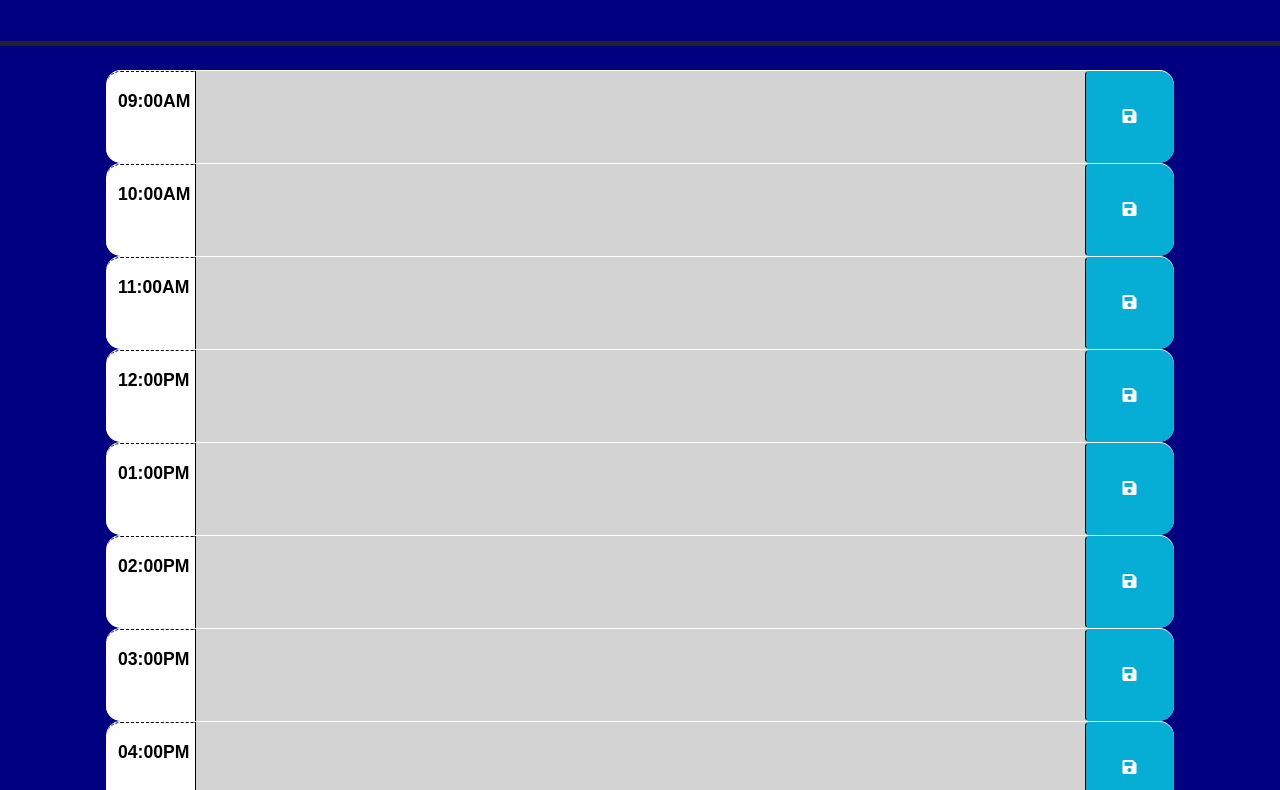
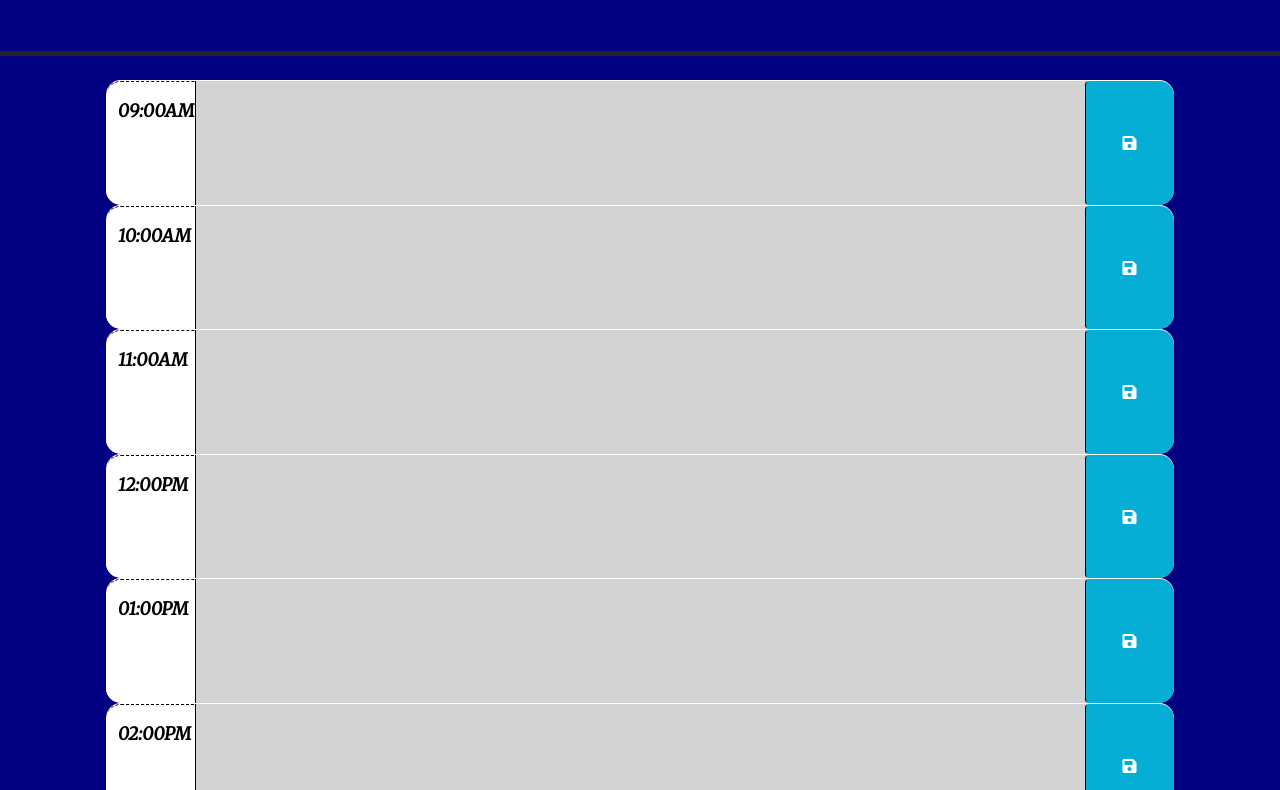
Before and after one commit to TorresBones/workdayscheduler, a plain HTML site: page index.html in a window 1280 px wide. Shown: the part 272-1062 px from the top of the page. Drawn offline with nearby package versions, Linux system fonts and the light colour scheme.

Commit message:
Adding comments

```diff
--- a/assets/script.js
+++ b/assets/script.js
@@ -1,6 +1,6 @@
-
+// Creating a global variable
 var currentHour = dayjs().format('H');
-
+// Adding function so the hour color change depending on the current time.
  function hourColor() {
   $('.time-block').each(function() {
     var blockHour = parseInt(this.id.split('-')[1]);
@@ -10,10 +10,12 @@ var currentHour = dayjs().format('H');
   });
 }
 
+// Adding function so the text of the TODO's saved after you click the save button
  function textEntry() {
   $('.saveBtn').on('click', function() {
     var key = $(this).parent().attr('id');
     var value = $(this).siblings('.description').val();
+    // Retrieving the key and the value to the local storage
     localStorage.setItem(key, value);
   });
 }
@@ -21,7 +23,7 @@ var currentHour = dayjs().format('H');
  function refreshColor() {
   $('.time-block').each(function() {
     var blockHour = parseInt(this.id.split('-')[1]);
-
+// Usinfg an IF statement to recognize the block hour, past, present or future depending on the current Hour
     if (blockHour == currentHour) {
       $(this).removeClass('past future').addClass('present');
     } else if (blockHour < currentHour) {
@@ -34,25 +36,29 @@ var currentHour = dayjs().format('H');
 
 $('.time-block').each(function() {
   var key = $(this).attr('id');
+  // Saving the key to the local storage
   var value = localStorage.getItem(key);
   $(this).find('.description').val(value);
 });
 
+// Making a global function to my document for my updateTime function
 $(document).ready(function() {
   function updateTime () {
   var dateElement = $('#date');
   var timeElement = $('#time');
+  // Setting the current date and time via dayjs
   var currentDate = dayjs().format('dddd, MMMM D, YYYY');
   var currentTime = dayjs().format('hh:mm:ss A');
   dateElement.text('Date: ' + currentDate);
   timeElement.text('Time: ' + currentTime);
 }
 
+// Calling the current day id to add Current Date & Time text
 $('#currentDay').text('Current Date & Time');
+// Calling all the functions
 hourColor();
 textEntry();
 refreshColor();
-updateTime();
-
+// updateTime();Setting the interval with the updateTime function
 setInterval(updateTime, 1000);
 });
--- a/assets/style.css
+++ b/assets/style.css
@@ -1,6 +1,9 @@
+
+/* I changed the font family to one I like */
+/* Also add background and border radius to the hours */
 body {
-  font-family: Arial, Helvetica, sans-serif;
-  font-size: 16px;
+  font-family: 'Merriweather', serif;
+  font-size: 23px;
   font-weight: bold;
   color: #000000;
   background-color: navy;
--- a/index.html
+++ b/index.html
@@ -15,17 +15,16 @@
       integrity="sha384-50oBUHEmvpQ+1lW4y57PTFmhCaXp0ML5d60M1M7uH2+nqUivzIebhndOJK28anvf"
       crossorigin="anonymous"
     />
-    <link
-      href="https://fonts.googleapis.com/css?family=Open+Sans&display=swap"
-      rel="stylesheet"
-    />
+
+    <link rel="preconnect" href="https://fonts.googleapis.com">
+    <link rel="preconnect" href="https://fonts.gstatic.com" crossorigin>
+    <link href="https://fonts.googleapis.com/css2?family=Merriweather:ital@1&display=swap" rel="stylesheet">
+
     <link rel="stylesheet" href="./assets/style.css" />
     <title>Work Day Scheduler</title>
-
   </head>
 
   <body>
-
     <header class="p-5 mb-4 border-5 border-bottom border-dark text-center">
       <h1 class="display-3">Work Day Scheduler</h1>
       <p class="lead">A simple calendar app for scheduling your work day</p>
@@ -33,6 +32,8 @@
       <p>Date: <span id="date"></span> | Time: <span id="time"></span></p>
     </header>
 
+    <!-- Adding others hours to complete an 8 hours shift. -->
+    <!-- Also added id of hour-box to each hour -->
     <div class="container-lg px-5">
 
       <div id="hour-09" class="row time-block past">
@@ -112,8 +113,7 @@
     <script
       src="https://cdn.jsdelivr.net/npm/dayjs@1.11.3/dayjs.min.js"
       integrity="sha256-iu/zLUB+QgISXBLCW/mcDi/rnf4m4uEDO0wauy76x7U="
-      crossorigin="anonymous"
-    ></script>
+      crossorigin="anonymous"></script>
 
     <script src="./assets/script.js"></script>
   </body>
```
